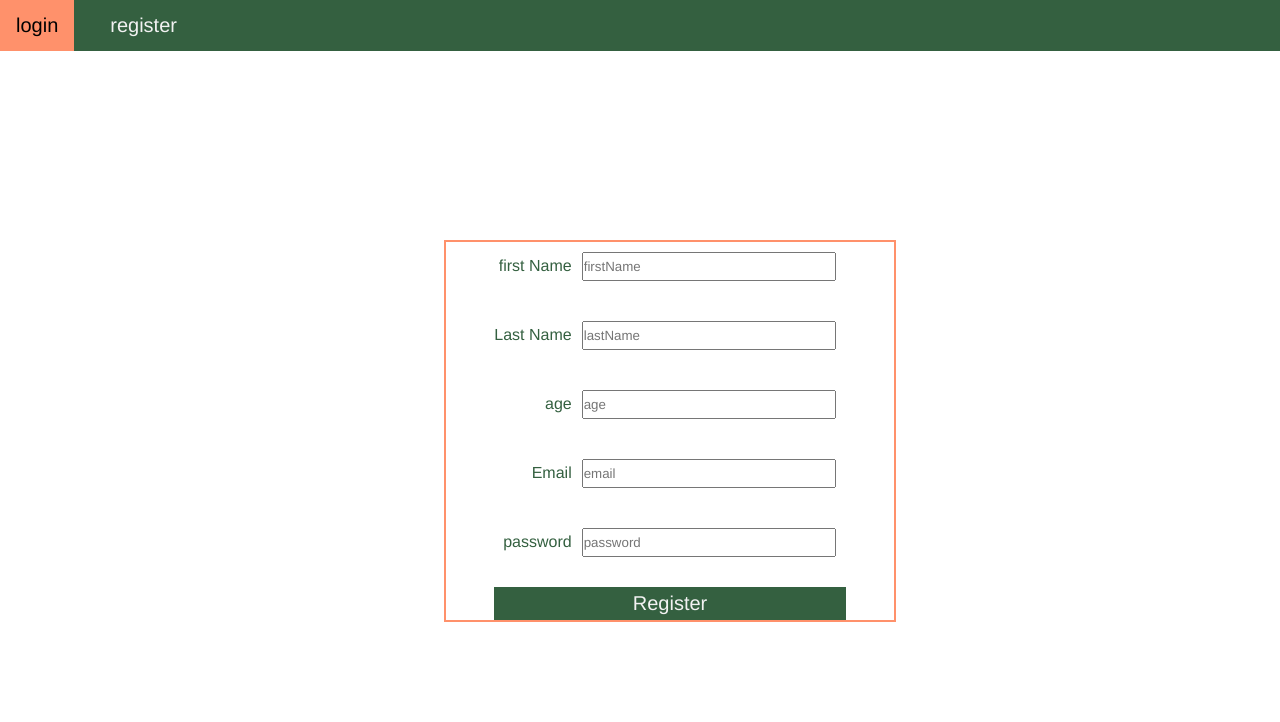
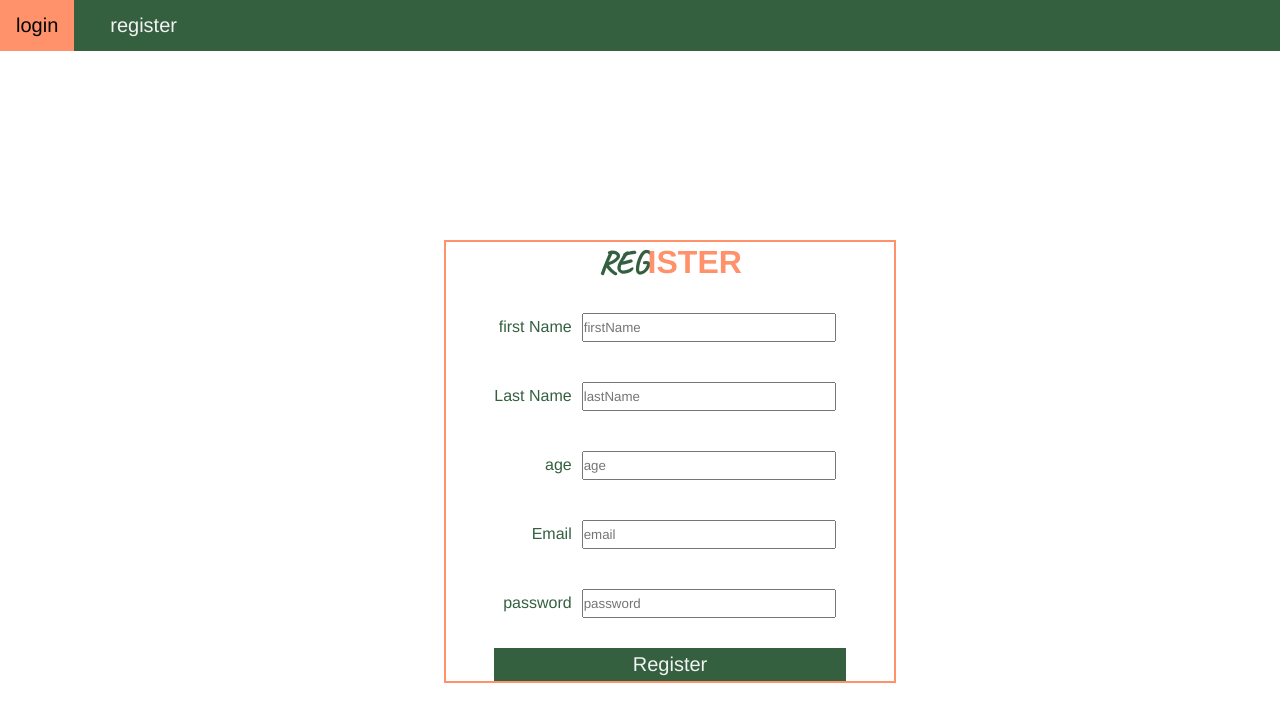
Before and after one commit to C4-AhlamAljawahreh/MERAKI_Academy_Project_4, a React (Create React App) app in the folder frontend/: page /register in a window 1280 px wide. Shown: the top 722 px of the page. Built offline with nearby package versions, Linux system fonts and the light colour scheme; a web font is replaced by a local one.

Commit message:
add h1 register

```diff
--- a/frontend/src/components/Rigester.js
+++ b/frontend/src/components/Rigester.js
@@ -13,6 +13,9 @@ const Register = () => {
   return (
     <>
       <div className="Register" style={{ display: "grid", gap: "20px" }}>
+      <h1 style={{ textAlign: "center" }}>
+          REG<snap className="snap">ISTER</snap>
+        </h1>
       <label for="firstName">
          first Name
         <input
@@ -58,7 +61,7 @@ const Register = () => {
             setPassword(e.target.value);
           }}
         /></label>
-        <button
+        <button className="registerButton"
           onClick={() => {
             axios
               .post("http://localhost:5000/users", {
```
